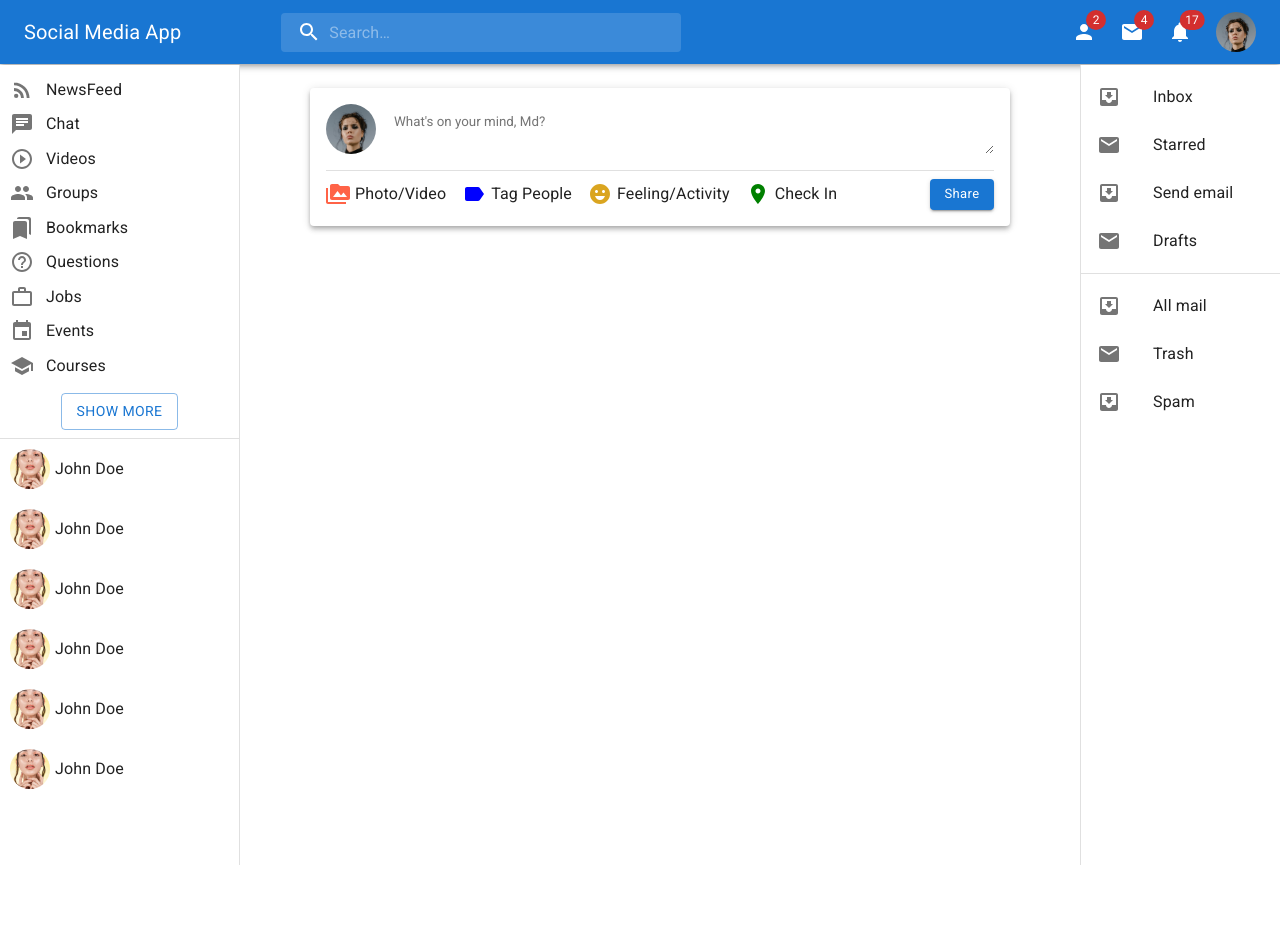
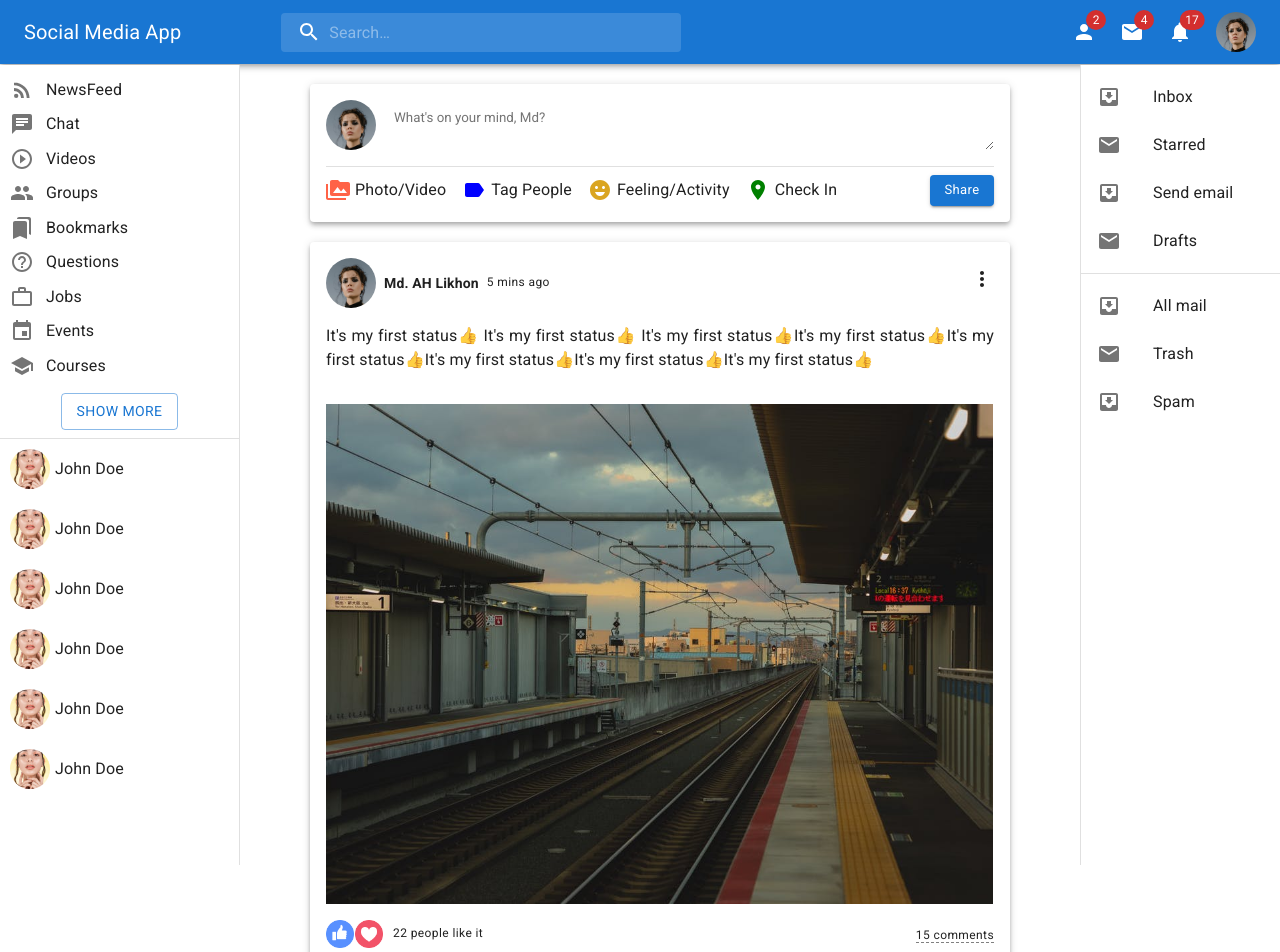
Before and after one commit to AH-Likhon/social-media-client-side, a React (Create React App) app: page / in a window 1280 px wide. Shown: the top 952 px of the page. Before the commit the page ends 800 px from the top, so only its background shows below. Built offline with nearby package versions, Linux system fonts and the light colour scheme.

Commit message:
post added

```diff
--- a/src/Pages/Home/HomeContainer/LeftSideBar/LeftSideBar.js
+++ b/src/Pages/Home/HomeContainer/LeftSideBar/LeftSideBar.js
@@ -22,6 +22,7 @@ import Avatar from '@mui/material/Avatar';
 import Button from '@mui/material/Button';
 import Person from '../../../../images/person/10.jpeg'
 import ShareStatus from '../ShareStatus/ShareStatus';
+import Post from '../Post/Post';
 
 
 const drawerWidth = 240;
@@ -166,6 +167,9 @@ const LeftSideBar = (props) => {
             >
                 {/* <Toolbar /> */}
                 <ShareStatus></ShareStatus>
+                <Post></Post>
+                <Post></Post>
+                <Post></Post>
             </Box>
         </Box>
     );
--- /dev/null
+++ b/src/Pages/Home/HomeContainer/Post/Post.js
@@ -0,0 +1,79 @@
+import * as React from 'react';
+import { styled } from '@mui/material/styles';
+import Card from '@mui/material/Card';
+import CardHeader from '@mui/material/CardHeader';
+import CardMedia from '@mui/material/CardMedia';
+import CardContent from '@mui/material/CardContent';
+import CardActions from '@mui/material/CardActions';
+import Collapse from '@mui/material/Collapse';
+import Avatar from '@mui/material/Avatar';
+import IconButton from '@mui/material/IconButton';
+import { red } from '@mui/material/colors';
+import FavoriteIcon from '@mui/icons-material/Favorite';
+import ShareIcon from '@mui/icons-material/Share';
+import ExpandMoreIcon from '@mui/icons-material/ExpandMore';
+import MoreVertIcon from '@mui/icons-material/MoreVert';
+import { Grid, Paper, Typography } from '@mui/material';
+import Person1 from '../../../../images/person/1.jpeg';
+import Post1 from '../../../../images/post/1.jpeg';
+import like from '../../../../images/like.png';
+import heart from '../../../../images/heart.png';
+
+const Img = styled('img')({
+    margin: '0px auto',
+    display: 'block',
+    maxWidth: '100%',
+    maxHeight: '500px',
+    objectFit: 'contain',
+});
+
+
+const Post = () => {
+
+    return (
+        <Paper sx={{ p: 2, m: '20px auto', maxWidth: 700, flexGrow: 1, boxShadow: 4 }}>
+            <Grid sx={{ display: 'flex', alignItems: 'center', justifyContent: 'space-between' }} container spacing={2}>
+                <Grid item sx={{ display: 'flex', alignItems: 'center' }}>
+                    <Avatar sx={{ width: 50, height: 50 }} alt="Social Profile" src={Person1} />
+                    <Typography sx={{ mx: 1, fontWeight: 'bold' }} variant="body2">
+                        Md. AH Likhon
+                    </Typography>
+                    <Typography variant="caption">
+                        5 mins ago
+                    </Typography>
+                </Grid>
+                <Grid item>
+                    <MoreVertIcon sx={{ cursor: 'pointer' }} />
+                </Grid>
+            </Grid>
+
+            <Grid sx={{ py: 2 }} container spacing={2}>
+                <Grid sx={{ mb: 0 }} item>
+                    <Typography sx={{ textAlign: 'justify' }} paragraph>
+                        It's my first status👍 It's my first status👍 It's my first status👍It's my first status👍It's my first status👍It's my first status👍It's my first status👍It's my first status👍
+                    </Typography>
+                </Grid>
+                <Grid item>
+                    <Img alt="complex" src={Post1} />
+                </Grid>
+            </Grid>
+
+            <Grid sx={{ display: 'flex', alignItems: 'center', justifyContent: 'space-between' }} container spacing={2}>
+                <Grid item sx={{ display: 'flex', alignItems: 'center' }}>
+                    <img style={{ width: 28, height: 28, cursor: 'pointer', marginRight: '1px' }} alt="like" src={like} />
+                    <img style={{ width: 28, height: 28, cursor: 'pointer', marginRight: '10px' }} alt="heart" src={heart} />
+                    <Typography variant="caption">
+                        22 people like it
+                    </Typography>
+                </Grid>
+                <Grid item>
+                    <Typography sx={{ cursor: 'pointer', borderBottom: '1px dashed gray' }} variant="caption">
+                        15 comments
+                    </Typography>
+                </Grid>
+            </Grid>
+        </Paper>
+    );
+};
+
+export default Post;
--- a/src/Pages/Home/HomeContainer/ShareStatus/ShareStatus.js
+++ b/src/Pages/Home/HomeContainer/ShareStatus/ShareStatus.js
@@ -14,10 +14,10 @@ import { Box } from '@mui/system';
 
 const ShareStatus = () => {
     return (
-        <Paper sx={{ p: 2, m: 'auto', maxWidth: 700, flexGrow: 1, boxShadow: 4 }}>
+        <Paper sx={{ p: 2, mt: '60px', mx: 'auto', maxWidth: 700, flexGrow: 1, boxShadow: 4 }}>
             <Grid container spacing={2}>
                 <Grid item>
-                    <Avatar sx={{ width: 50, height: 50, mt: 0 }} alt="Travis Howard" src={Person1} />
+                    <Avatar sx={{ width: 50, height: 50, mt: 0 }} alt="Social Profile" src={Person1} />
                 </Grid>
                 <Grid sx={{ mt: 1 }} item xs={12} sm container>
                     <textarea className='inputStyle' style={{ width: '100%', border: 'none' }} placeholder="What's on your mind, Md?" />
--- a/src/Pages/Home/Navbar/Navbar.js
+++ b/src/Pages/Home/Navbar/Navbar.js
@@ -173,7 +173,7 @@ const Navbar = () => {
     return (
 
         <Box sx={{ flexGrow: 1 }} >
-            <AppBar position="static">
+            <AppBar position="fixed">
                 <Toolbar>
                     {/* <IconButton
                         size="large"
```
